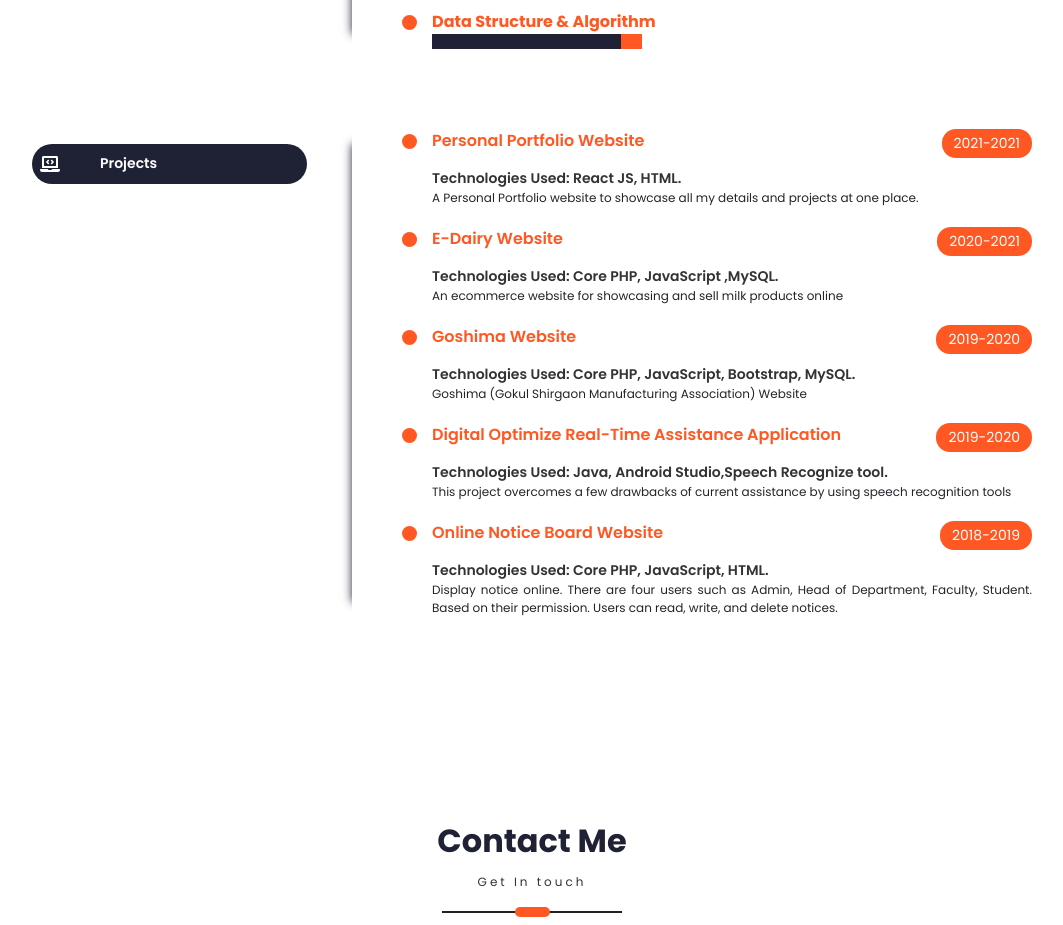
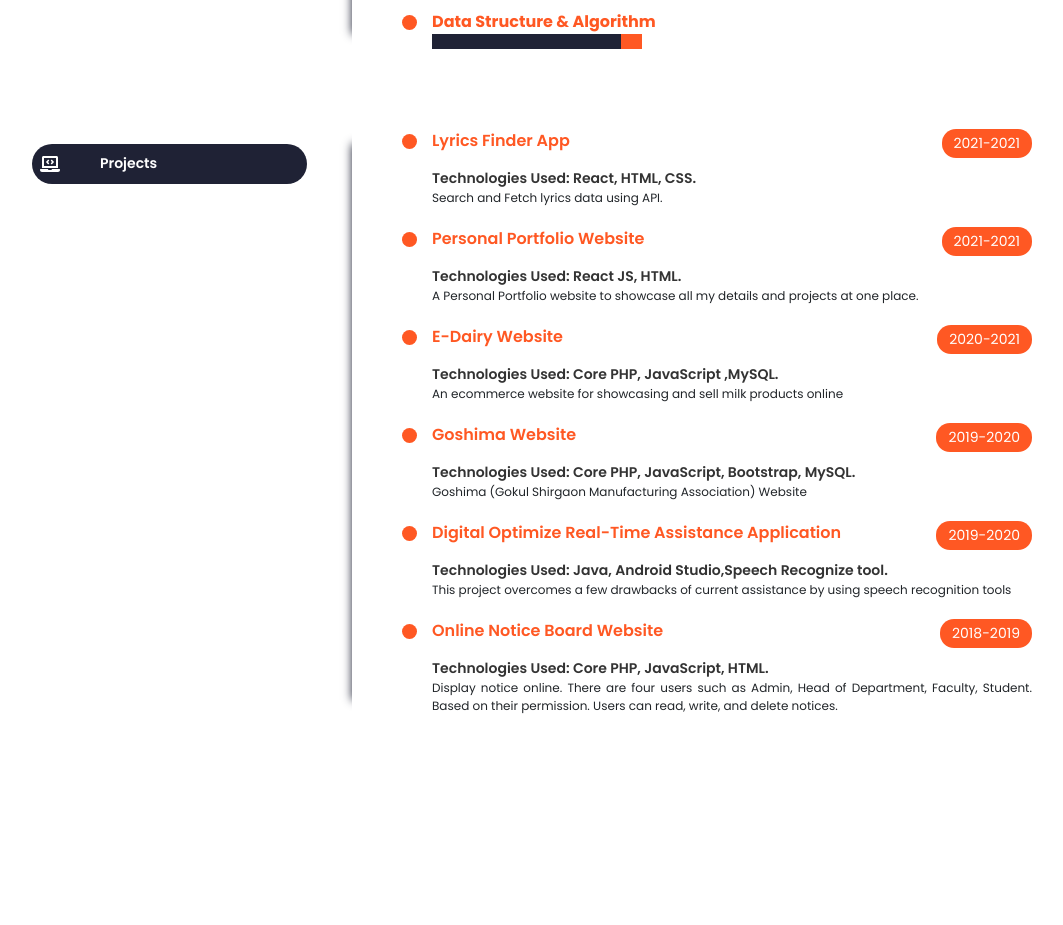
Before and after one commit to rahulpatil99/resume, a React (Create React App) app: page / in a window 1280 px wide. Shown: the part 2300-3225 px from the top of the page, without its empty margins (108-1171 px from the left). Built offline with nearby package versions, Linux system fonts and the light colour scheme.

Commit message:
resume update

```diff
--- a/src/portfolioContainer/AboutMe/AboutMe.js
+++ b/src/portfolioContainer/AboutMe/AboutMe.js
@@ -65,7 +65,7 @@
                 {" "}
                 Hire Me{" "}
               </button>
-              <a href="https://drive.google.com/file/d/1a3z0L_-WzyEi57qdRRmAsyFYcrMeIufe/view?usp=sharing" download>
+              <a href="https://drive.google.com/file/d/1uw8D85gGlhY1lQ0qrTIrsyrOFMdim2_m/view" download>
                 <button className="btn highlighted-btn">Get Resume</button>
               </a>
             </div>
--- a/src/portfolioContainer/Home/Profile/Profile.js
+++ b/src/portfolioContainer/Home/Profile/Profile.js
@@ -43,7 +43,7 @@
                 {" "}
                 Hire Me{" "}
               </button>
-              <a href="https://drive.google.com/file/d/1a3z0L_-WzyEi57qdRRmAsyFYcrMeIufe/view?usp=sharing" download>
+              <a href="https://drive.google.com/file/d/1uw8D85gGlhY1lQ0qrTIrsyrOFMdim2_m/view" download>
                   <button className="btn highlighted-btn">
                     Get Resume
                   </button>
--- a/src/portfolioContainer/Resume/Resume.js
+++ b/src/portfolioContainer/Resume/Resume.js
@@ -61,6 +61,13 @@
   ];
 
   const projectsDetails = [
+    {
+      title: "Lyrics Finder App",
+      duration: { fromDate: "2021", toDate: "2021" },
+      description:
+        "Search and Fetch lyrics data using API.",
+      subHeading: "Technologies Used: React, HTML, CSS.",
+    },
     {
       title: "Personal Portfolio Website",
       duration: { fromDate: "2021", toDate: "2021" },
```
